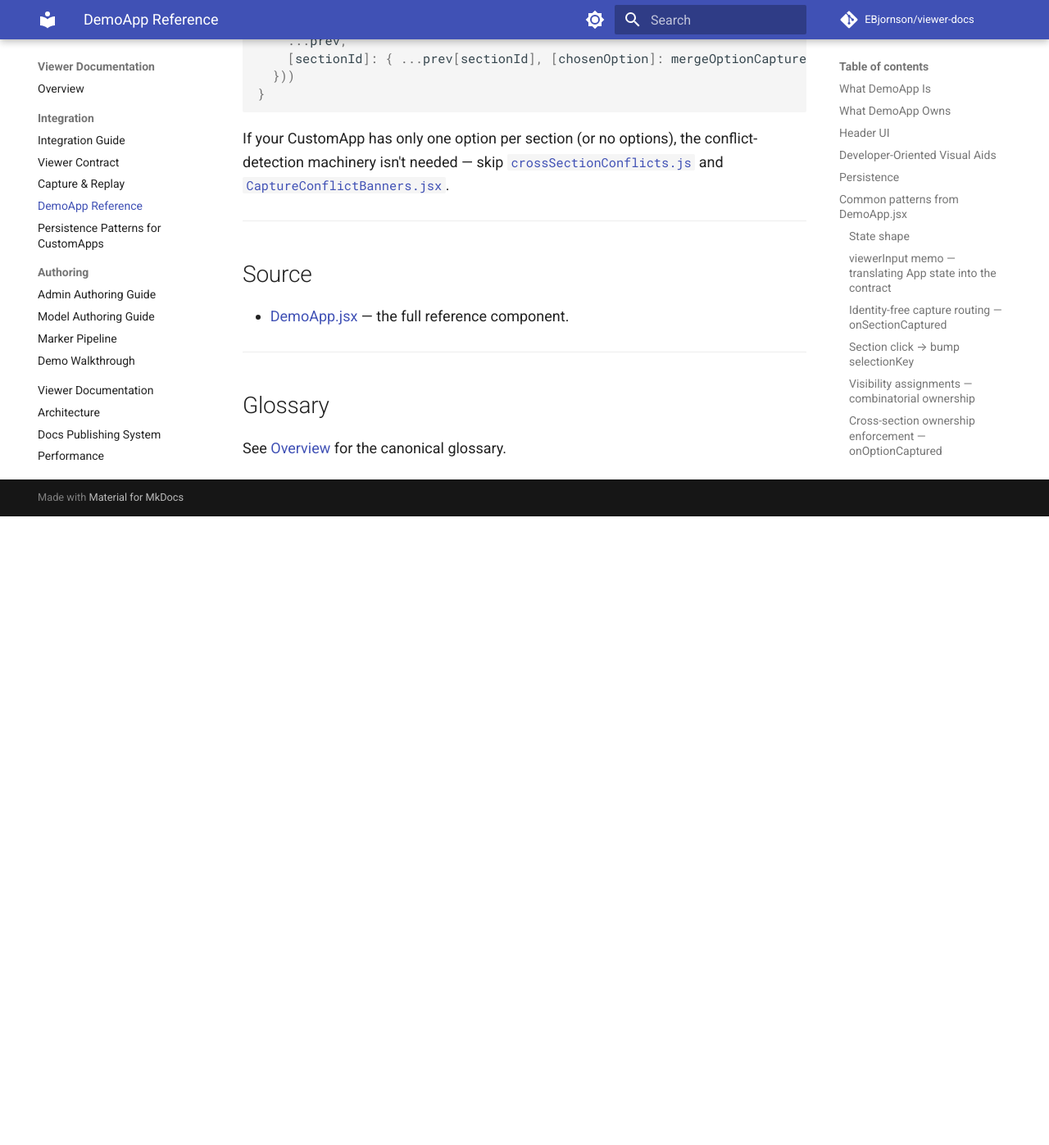
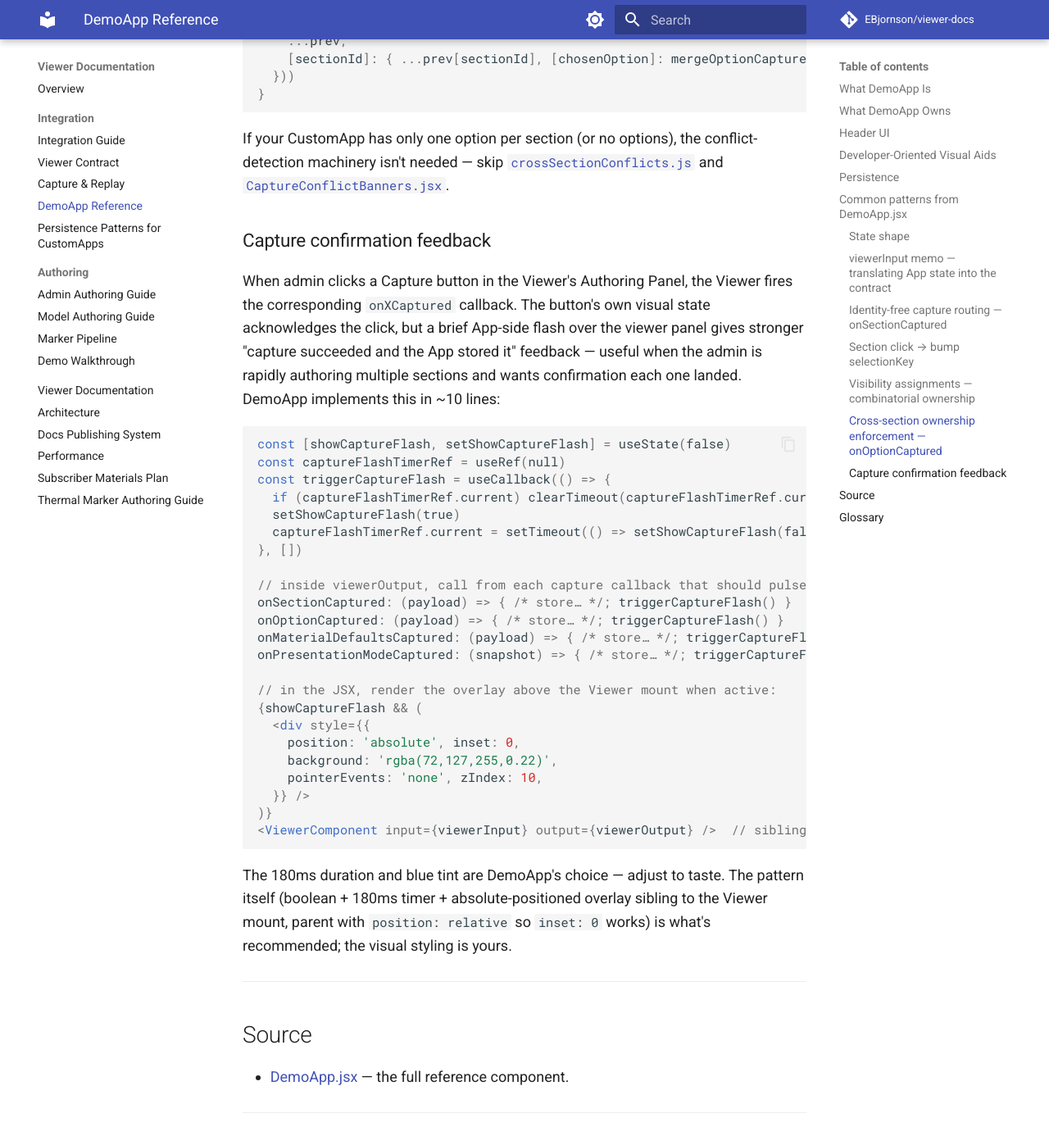
Before and after one commit to EBjornson/viewer-docs, an MkDocs documentation site: the page built from docs/demoapp.md, in a window 1280 px wide and 1400 px high, scrolled down 7440 px. Shown: the top 1397 px of the window at 82% size. Built offline with MkDocs 1.6.1 and Material for MkDocs 9.7.7, drawn with Linux system fonts in a browser that asks for light colours; comment, search, counter and statistics services are not loaded; before the commit the page ends 8070 px from its top, so only the background shows below that.

Commit message:
Sync from main repo @ 8277dea
Source branch: main
Source commit: 8277dea2ad1c000dc3fa420f3191f3eb06e81222

````diff
--- a/docs/demoapp.md
+++ b/docs/demoapp.md
@@ -205,6 +205,38 @@ onOptionCaptured: (payload) => {
 
 If your CustomApp has only one option per section (or no options), the conflict-detection machinery isn't needed — skip [`crossSectionConflicts.js`](https://github.com/EBjornson/viewer-docs/blob/main/integration-kit/crossSectionConflicts.js) and [`CaptureConflictBanners.jsx`](https://github.com/EBjornson/viewer-docs/blob/main/integration-kit/CaptureConflictBanners.jsx).
 
+### Capture confirmation feedback
+
+When admin clicks a Capture button in the Viewer's Authoring Panel, the Viewer fires the corresponding `onXCaptured` callback. The button's own visual state acknowledges the click, but a brief App-side flash over the viewer panel gives stronger "capture succeeded and the App stored it" feedback — useful when the admin is rapidly authoring multiple sections and wants confirmation each one landed. DemoApp implements this in ~10 lines:
+
+```jsx
+const [showCaptureFlash, setShowCaptureFlash] = useState(false)
+const captureFlashTimerRef = useRef(null)
+const triggerCaptureFlash = useCallback(() => {
+  if (captureFlashTimerRef.current) clearTimeout(captureFlashTimerRef.current)
+  setShowCaptureFlash(true)
+  captureFlashTimerRef.current = setTimeout(() => setShowCaptureFlash(false), 180)
+}, [])
+
+// inside viewerOutput, call from each capture callback that should pulse:
+onSectionCaptured: (payload) => { /* store… */; triggerCaptureFlash() }
+onOptionCaptured: (payload) => { /* store… */; triggerCaptureFlash() }
+onMaterialDefaultsCaptured: (payload) => { /* store… */; triggerCaptureFlash() }
+onPresentationModeCaptured: (snapshot) => { /* store… */; triggerCaptureFlash() }
+
+// in the JSX, render the overlay above the Viewer mount when active:
+{showCaptureFlash && (
+  <div style={{
+    position: 'absolute', inset: 0,
+    background: 'rgba(72,127,255,0.22)',
+    pointerEvents: 'none', zIndex: 10,
+  }} />
+)}
+<ViewerComponent input={viewerInput} output={viewerOutput} />  // sibling, inside a position:relative parent
+```
+
+The 180ms duration and blue tint are DemoApp's choice — adjust to taste. The pattern itself (boolean + 180ms timer + absolute-positioned overlay sibling to the Viewer mount, parent with `position: relative` so `inset: 0` works) is what's recommended; the visual styling is yours.
+
 ---
 
 ## Source
````
